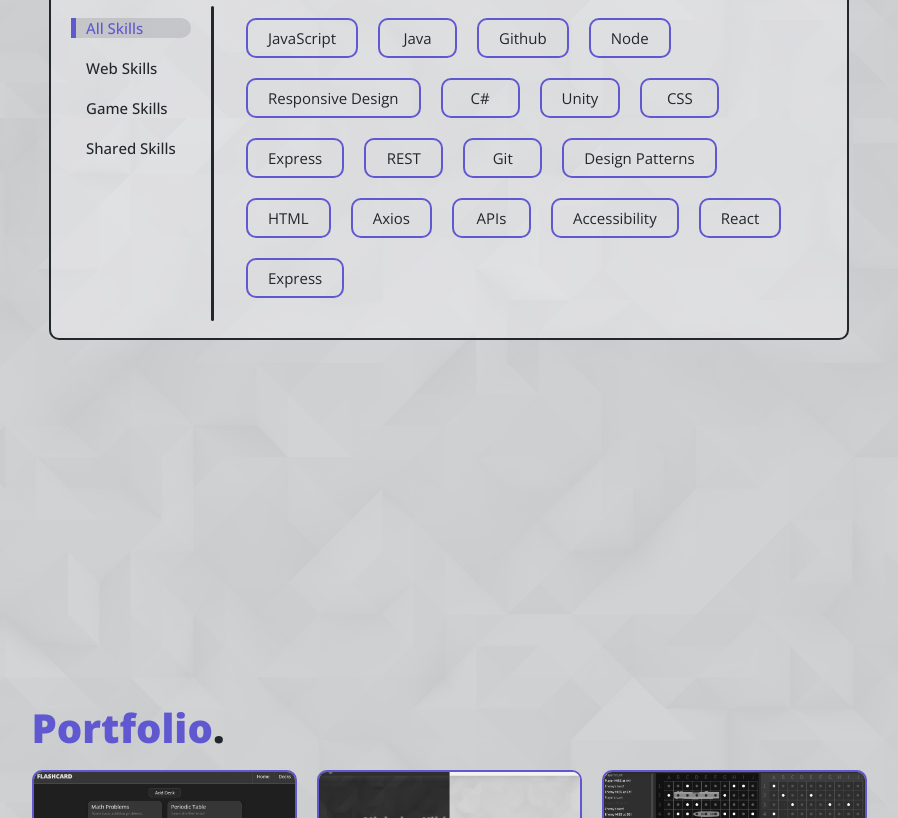
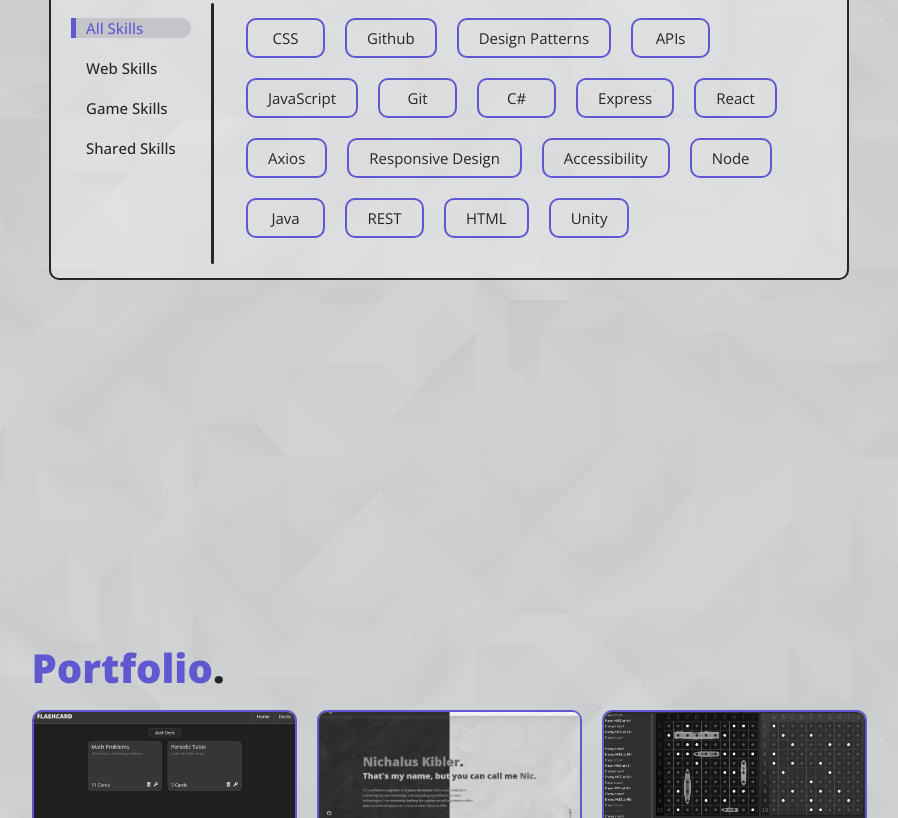
Before and after one commit to Aphemra/portfolio, a React (Create React App) app: page / in a window 1280 px wide. Shown: the part 1400-2218 px from the top of the page, without its empty margins (191-1089 px from the left). Built offline with nearby package versions, Linux system fonts and the light colour scheme.

Commit message:
Updated skills list and battleship project url

```diff
--- a/src/data/projectsData.js
+++ b/src/data/projectsData.js
@@ -33,7 +33,7 @@ export const projects = [
 		description: "A recreation of the classic naval board game.",
 		imageSource: battleship,
 		skillsUsed: ["C#", "Unity"],
-		repoLink: "https://github.com/NicCantCode/WeekLongGame1-Battleship",
+		repoLink: "https://github.com/NicCantCode/battleship",
 		liveLink: "",
 		downloadLink: "https://niccantcode.itch.io/battleship",
 	},
--- a/src/data/skillsData.js
+++ b/src/data/skillsData.js
@@ -48,12 +48,6 @@ export const webSkills = [
 		category: "web",
 		name: "REST",
 		confidence: 0.75,
-	},
-	{
-		id: uuid(),
-		category: "web",
-		name: "Express",
-		confidence: 0.4,
 	},
 	{
 		id: uuid(),
```
